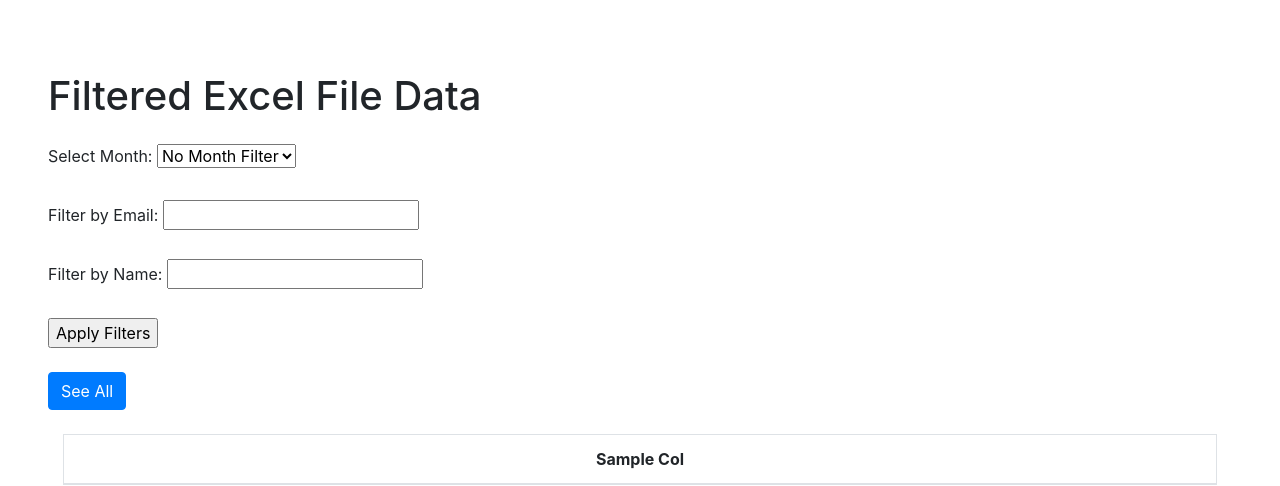
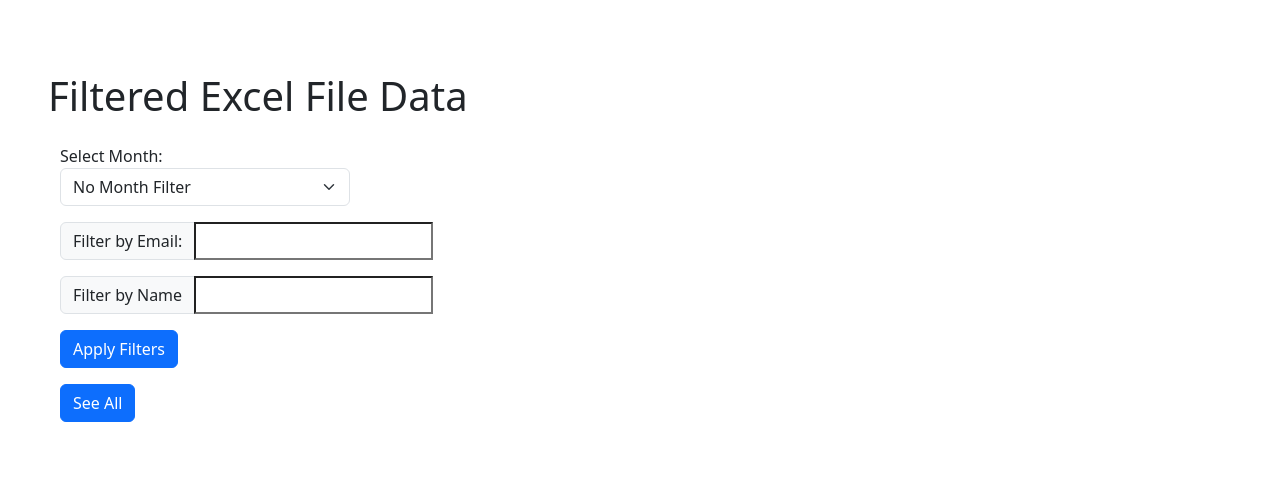
Before and after one commit to tmchuynh/invoices_calculations, a Flask app: template flask_app/templates/results.html in a window 1280 px wide. Shown: the top 486 px of the page. Run offline with Flask 3, Linux system fonts and the light colour scheme; the template is opened without the code that fills it: most values are stand-ins (such as "Sample title", 1, 10 or a date in 2020); lists and menus that the app fills with data are empty; some libraries are stand-ins or nearby versions.

Commit message:
update results

```diff
--- a/flask_app/templates/results.html
+++ b/flask_app/templates/results.html
@@ -3,16 +3,19 @@
 
 <head>
     <title>Excel File Results</title>
-    <link rel="stylesheet" href="https://maxcdn.bootstrapcdn.com/bootstrap/4.5.2/css/bootstrap.min.css">
+    <link href="https://cdn.jsdelivr.net/npm/bootstrap@5.3.3/dist/css/bootstrap.min.css" rel="stylesheet"
+        integrity="sha384-QWTKZyjpPEjISv5WaRU9OFeRpok6YctnYmDr5pNlyT2bRjXh0JMhjY6hW+ALEwIH" crossorigin="anonymous">
     <link rel="stylesheet" type="text/css" href="{{ url_for('static', filename='css/main.css') }}">
 </head>
 
 <body>
     <div class="container-fluid p-5">
         <h1 class="my-4">Filtered Excel File Data</h1>
+        <div class="d-flex container-fluid flex-column">
             <form action="/results" method="post" enctype="multipart/form-data">
+                <div class="mb-3">
                     <label for="month">Select Month:</label>
-            <select name="month" id="month">
+                    <select class="form-select w-25" name="month" id="month" aria-label="Month Filter">
                         <option value="0" selected>No Month Filter</option>
                         <option value="1">January</option>
                         <option value="2">February</option>
@@ -27,21 +30,24 @@
                         <option value="11">November</option>
                         <option value="12">December</option>
                     </select>
-            <br><br>
-            <label for="email">Filter by Email:</label>
+                </div>
+                <div class="input-group mb-3">
+                    <label class="input-group-text" for="email">Filter by Email:</label>
                     <input type="text" name="email" id="email" value="{{ request.form.get('email', '') }}">
-            <br><br>
-            <label for="name">Filter by Name:</label>
+                </div>
+                <div class="input-group mb-3">
+                    <label class="input-group-text" for="name">Filter by Name</label>
                     <input type="text" name="name" id="name" value="{{ request.form.get('name', '') }}">
-            <br><br>
-            <input type="submit" value="Apply Filters">
+                </div>
+                <input type="submit" value="Apply Filters" class="btn btn-primary">
             </form>
 
-        <br>
-        <form action="/see_all" method="get">
+            <form action="/see_all" method="get" class="my-3">
                 <input type="submit" value="See All" class="btn btn-primary">
             </form>
-        <br>
+        </div>
+
+    </div>
     <div class="container-fluid">
         <div class="table-responsive-md">
             <table class="table table-hover table-striped table-bordered">
```
Also changed, not shown: other parts of flask_app/templates/results.html (+24 -20 lines). Lines whose indentation alone changed are shown as unchanged.
